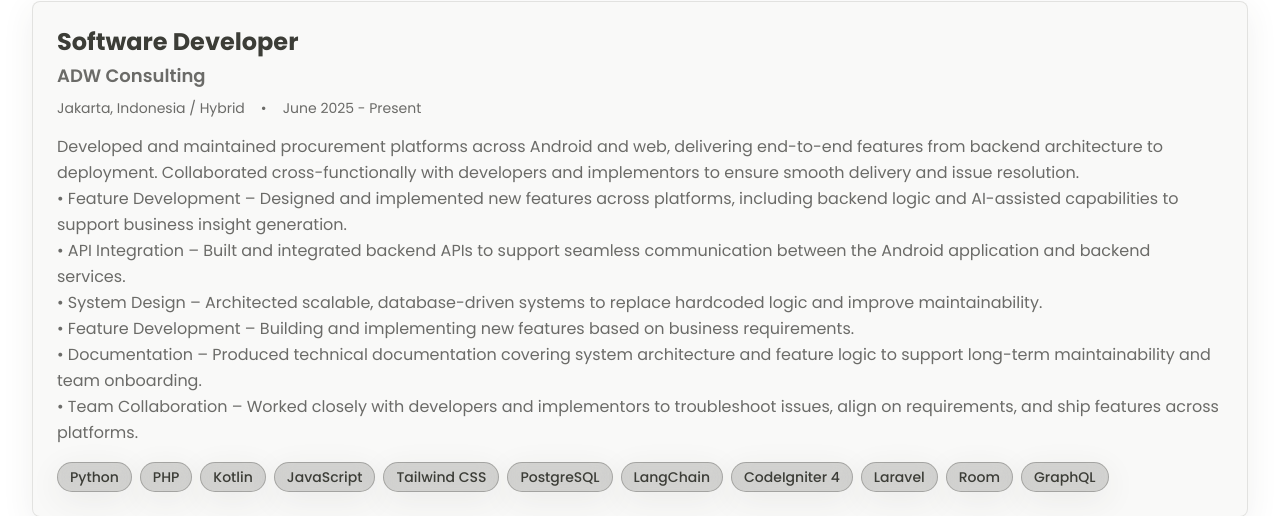
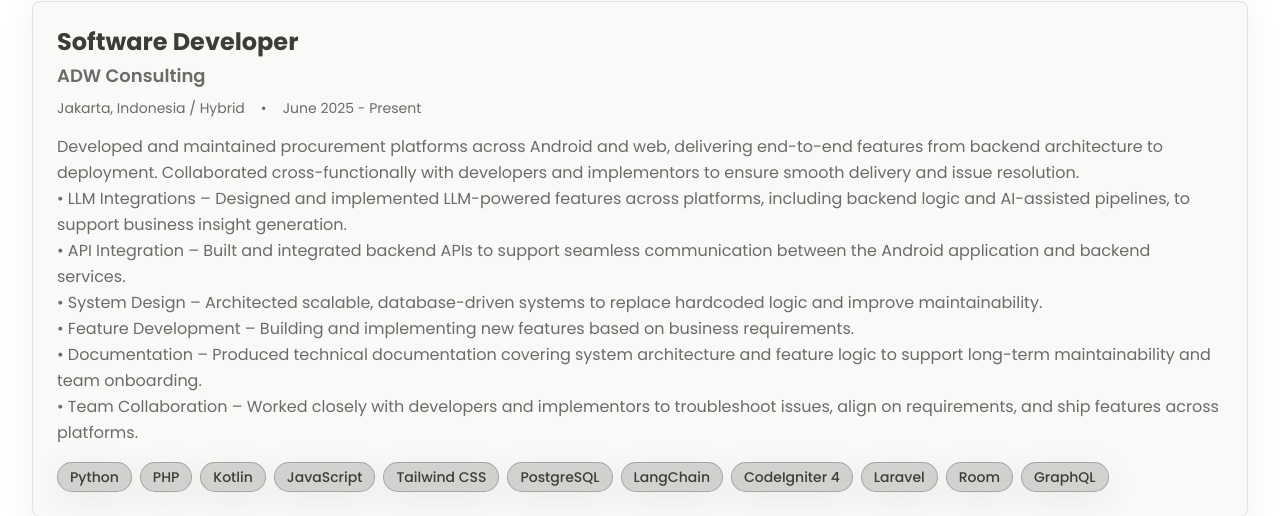
Before and after one commit to ffaakkhhrrii/fkzn, a React (Vite) app: page / in a window 1280 px wide. Shown: the part 3430-3946 px from the top of the page. Built offline with nearby package versions, Linux system fonts and the light colour scheme.

Commit message:
feat: adjust description

```diff
--- a/src/data/portfolio.data.ts
+++ b/src/data/portfolio.data.ts
@@ -44,7 +44,7 @@ export const portfolioData: PortfolioData = {
       location: 'Jakarta, Indonesia / Hybrid',
       duration: 'June 2025 - Present',
       description:
-        'Developed and maintained procurement platforms across Android and web, delivering end-to-end features from backend architecture to deployment. Collaborated cross-functionally with developers and implementors to ensure smooth delivery and issue resolution.\n• Feature Development – Designed and implemented new features across platforms, including backend logic and AI-assisted capabilities to support business insight generation.\n• API Integration – Built and integrated backend APIs to support seamless communication between the Android application and backend services.\n• System Design – Architected scalable, database-driven systems to replace hardcoded logic and improve maintainability.\n• Feature Development – Building and implementing new features based on business requirements.\n• Documentation – Produced technical documentation covering system architecture and feature logic to support long-term maintainability and team onboarding.\n• Team Collaboration – Worked closely with developers and implementors to troubleshoot issues, align on requirements, and ship features across platforms.',
+        'Developed and maintained procurement platforms across Android and web, delivering end-to-end features from backend architecture to deployment. Collaborated cross-functionally with developers and implementors to ensure smooth delivery and issue resolution.\n• LLM Integrations – Designed and implemented LLM-powered features across platforms, including backend logic and AI-assisted pipelines, to support business insight generation.\n• API Integration – Built and integrated backend APIs to support seamless communication between the Android application and backend services.\n• System Design – Architected scalable, database-driven systems to replace hardcoded logic and improve maintainability.\n• Feature Development – Building and implementing new features based on business requirements.\n• Documentation – Produced technical documentation covering system architecture and feature logic to support long-term maintainability and team onboarding.\n• Team Collaboration – Worked closely with developers and implementors to troubleshoot issues, align on requirements, and ship features across platforms.',
       technologies: [
         'Python',
         'PHP',
```
